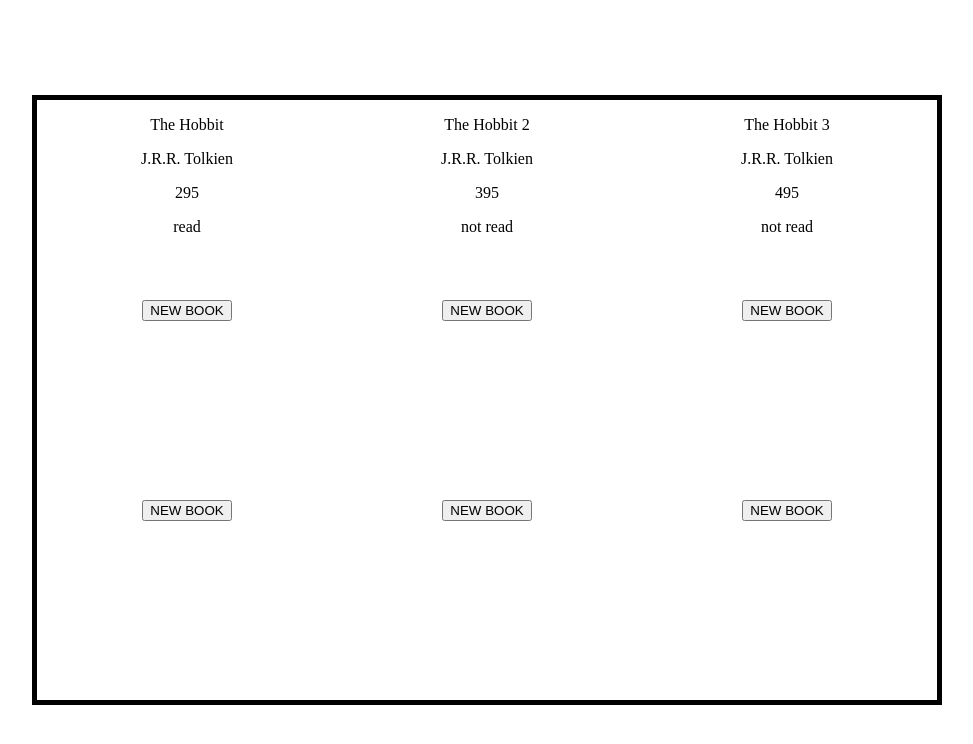
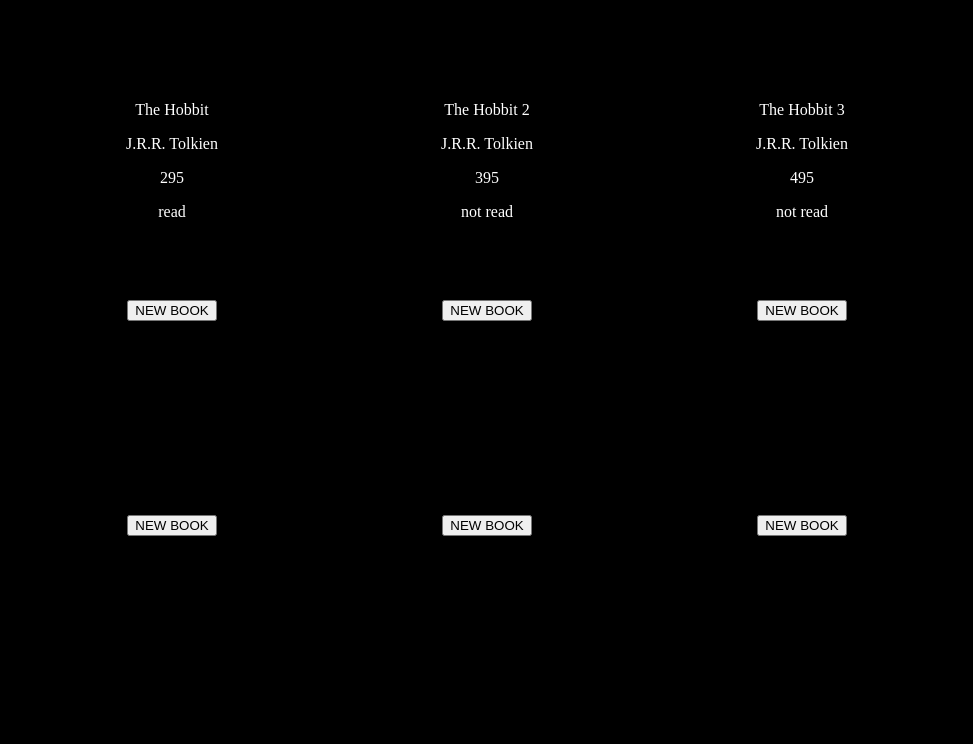
Before and after one commit to D-JSimpson/Library, a plain HTML site: page index.html in a window 1280 px wide. Shown: the whole page, without its empty margins (153-1126 px from the left). Drawn offline with Linux system fonts and the light colour scheme.

Commit message:
Add new class to center buttons and column-row gap

```diff
--- a/style.css
+++ b/style.css
@@ -4,12 +4,20 @@ body{
     justify-content: center;
     align-items: center;
     height: 100vh;
+    background-color: black;
 }
 #book-display{
     display: grid;
     grid-template-columns: repeat(3, 300px);
     grid-template-rows: repeat(3, 200px);
-    border: 5px solid black;
-    width: 900px;
-    height: 600px;
+    width: 930px;
+    height: 630px;
+    column-gap: 15px;
+    row-gap: 15px;
+    color: white;
 }
+.button-center{
+    display: flex;
+    justify-content: center;
+    align-items: center;
+}
```
